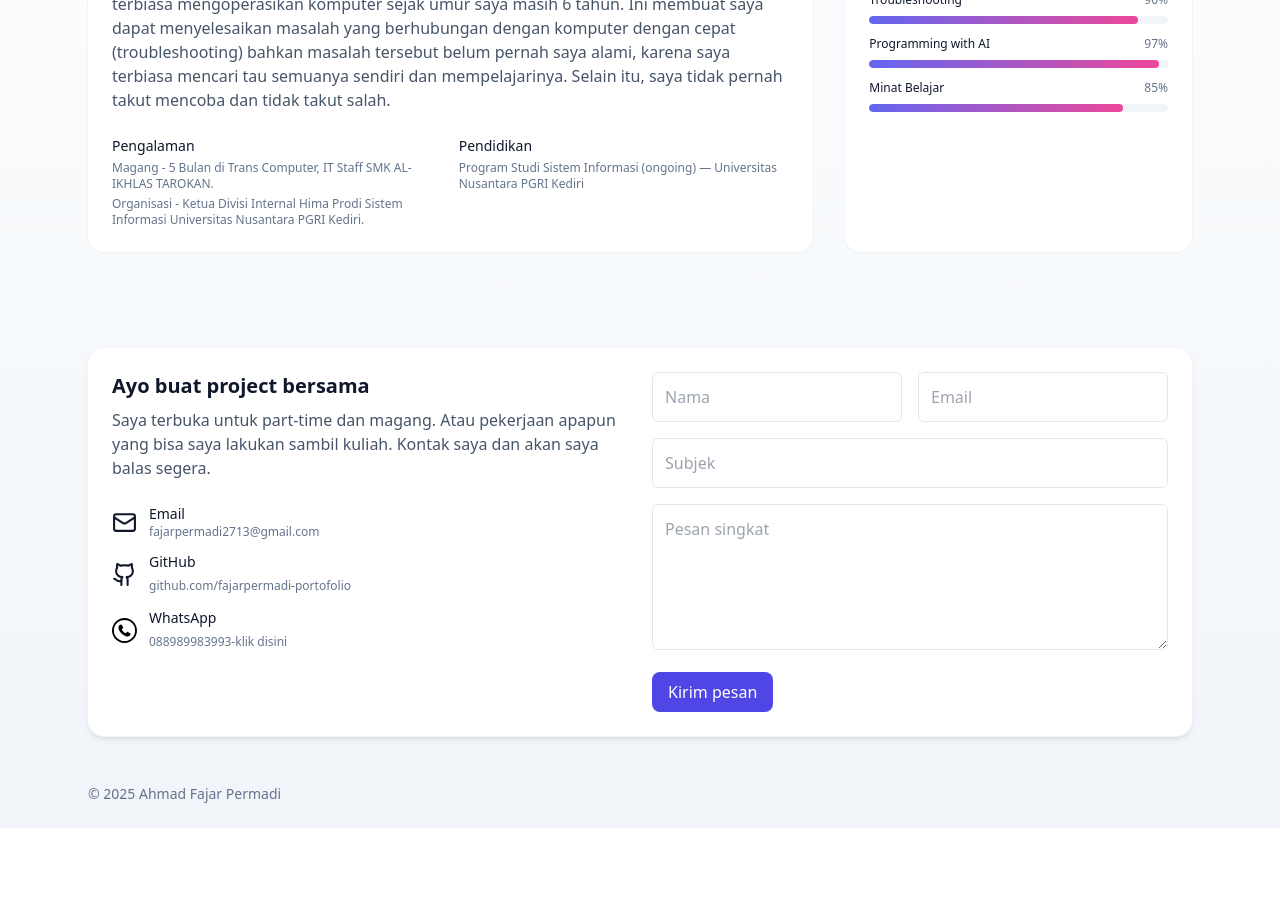
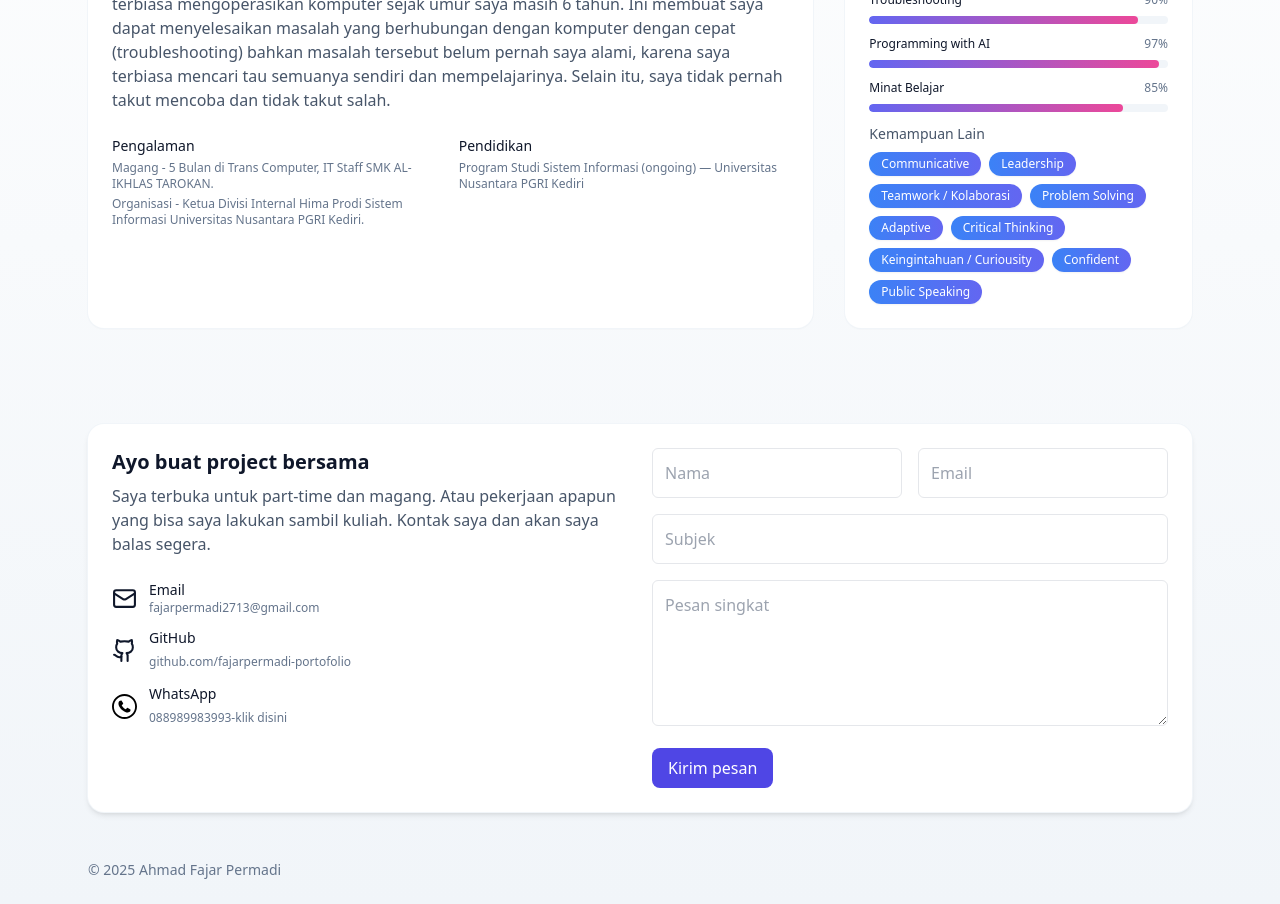
Before and after one commit to fajarpermadi-portofolio/my-portofolio, a React (Vite) app: page / in a window 1280 px wide. Shown: the part 1740-2644 px from the top of the page. Before the commit the page ends 2568 px from the top, so only its background shows below. Built offline with nearby package versions, Linux system fonts and the light colour scheme.

Commit message:
Update App.jsx

```diff
--- a/src/App.jsx
+++ b/src/App.jsx
@@ -208,6 +208,40 @@ export default function PortfolioWebsite() {
     <SkillBar name="Programming with AI" value={97} />
     <SkillBar name="Minat Belajar" value={85} />
   </div>
+
+  {/* Tambahan kemampuan visual */}
+  <div className="mt-3">
+    <h5 className="text-sm font-medium text-slate-600">Kemampuan Lain</h5>
+    <div className="flex flex-wrap gap-2 mt-2">
+    <span className="px-3 py-1 rounded-full bg-gradient-to-r from-blue-500 to-indigo-500 text-white text-xs font-medium shadow-sm">
+    Communicative
+      </span>
+      <span className="px-3 py-1 rounded-full bg-gradient-to-r from-blue-500 to-indigo-500 text-white text-xs font-medium shadow-sm">
+      Leadership
+      </span>
+      <span className="px-3 py-1 rounded-full bg-gradient-to-r from-blue-500 to-indigo-500 text-white text-xs font-medium shadow-sm">
+      Teamwork / Kolaborasi
+      </span>
+      <span className="px-3 py-1 rounded-full bg-gradient-to-r from-blue-500 to-indigo-500 text-white text-xs font-medium shadow-sm">
+      Problem Solving
+      </span>
+      <span className="px-3 py-1 rounded-full bg-gradient-to-r from-blue-500 to-indigo-500 text-white text-xs font-medium shadow-sm">
+      Adaptive
+      </span>
+      <span className="px-3 py-1 rounded-full bg-gradient-to-r from-blue-500 to-indigo-500 text-white text-xs font-medium shadow-sm">
+      Critical Thinking
+      </span>
+      <span className="px-3 py-1 rounded-full bg-gradient-to-r from-blue-500 to-indigo-500 text-white text-xs font-medium shadow-sm">
+      Keingintahuan / Curiousity
+      </span>
+      <span className="px-3 py-1 rounded-full bg-gradient-to-r from-blue-500 to-indigo-500 text-white text-xs font-medium shadow-sm">
+      Confident
+      </span>
+      <span className="px-3 py-1 rounded-full bg-gradient-to-r from-blue-500 to-indigo-500 text-white text-xs font-medium shadow-sm">
+      Public Speaking
+      </span>
+    </div>
+  </div>
 </aside>
       </section>
 
```
Lines whose indentation alone changed are shown as unchanged.
